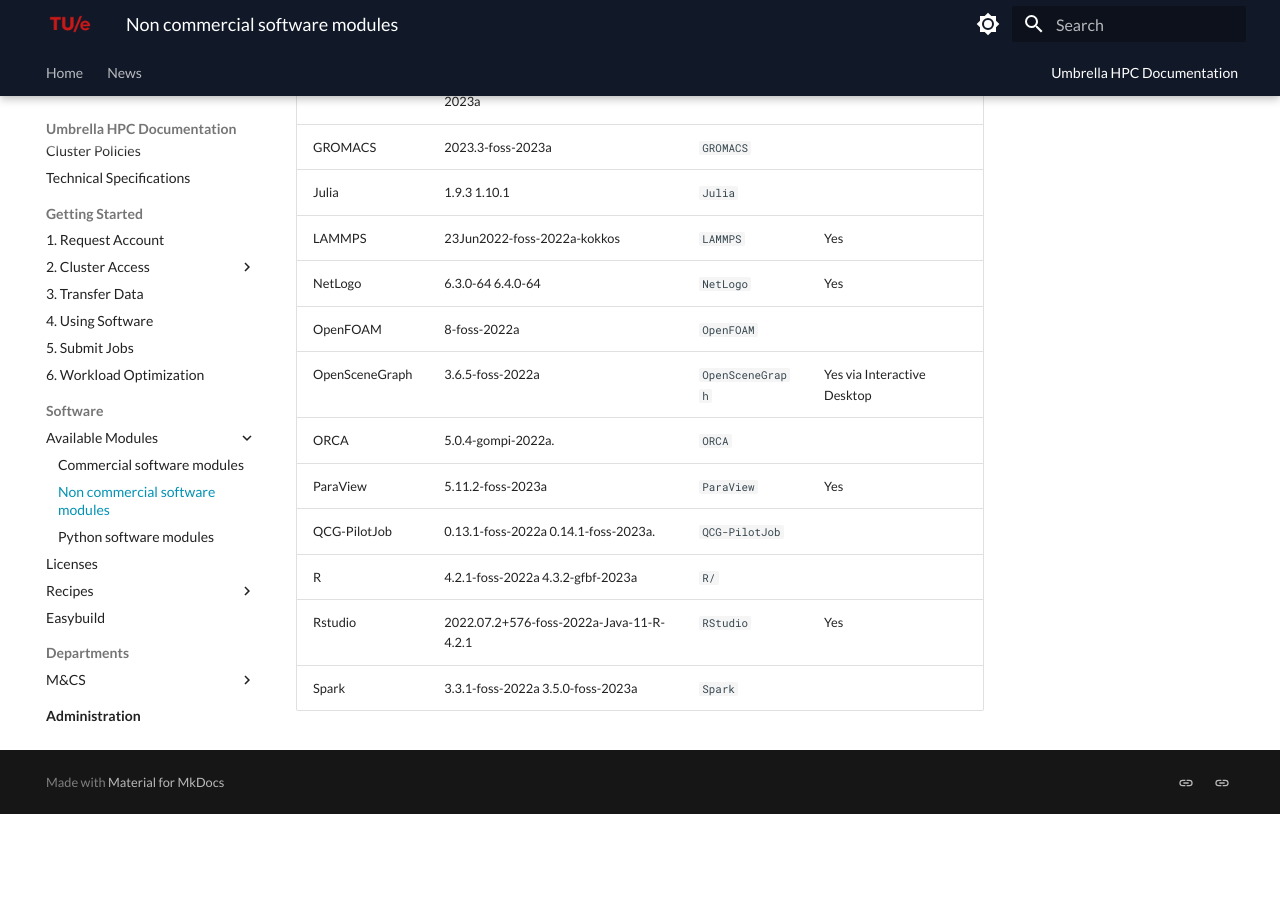
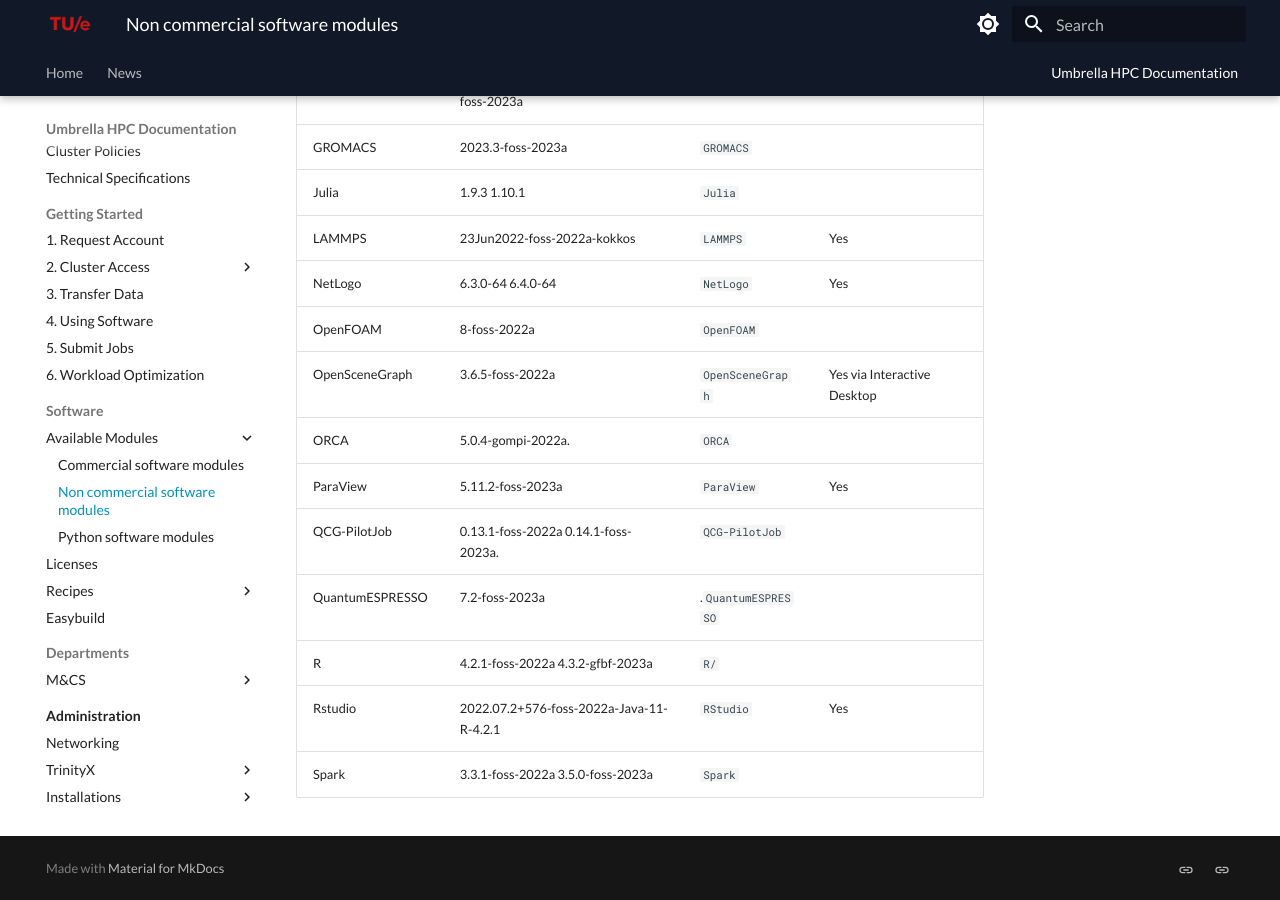
Before and after one commit to gferhpc/supercomputing.tue.nl, an MkDocs documentation site: the page built from pages/documentation/software/modules/non-commercial.md, in a window 1280 px wide and 900 px high, scrolled down 941 px. Built offline with MkDocs 1.6.1 and Material for MkDocs 9.7.7, drawn with Linux system fonts in a browser that asks for light colours; before the commit the page ends 1755 px from its top, so only the background shows below that.

Commit message:
Update non-commercial.md

```diff
--- a/pages/documentation/software/modules/non-commercial.md
+++ b/pages/documentation/software/modules/non-commercial.md
@@ -90,6 +90,7 @@
 | ORCA           | 5.0.4-gompi-2022a.                   | `ORCA`      | |
 | ParaView       | 5.11.2-foss-2023a                    | `ParaView`  | Yes |
 | QCG-PilotJob   | 0.13.1-foss-2022a 0.14.1-foss-2023a. | `QCG-PilotJob` | |
+| QuantumESPRESSO| 7.2-foss-2023a                        |.`QuantumESPRESSO` | |
 | R              | 4.2.1-foss-2022a  4.3.2-gfbf-2023a   | `R/`        | |
 | Rstudio        | 2022.07.2+576-foss-2022a-Java-11-R-4.2.1 | `RStudio` | Yes |
 | Spark          | 3.3.1-foss-2022a 3.5.0-foss-2023a    | `Spark`        | |
```
